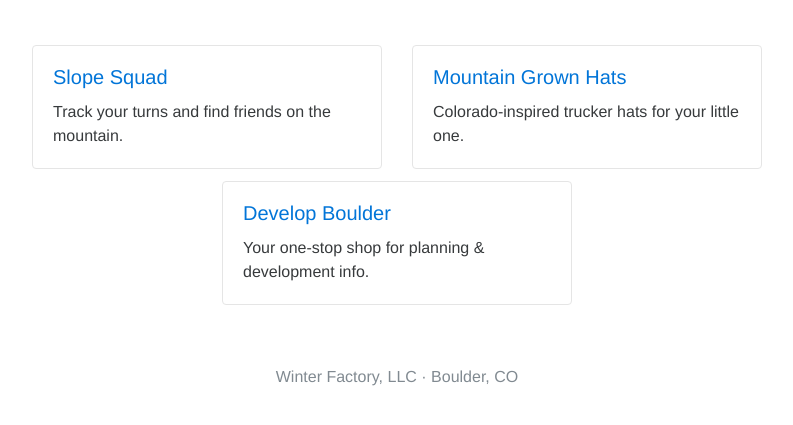
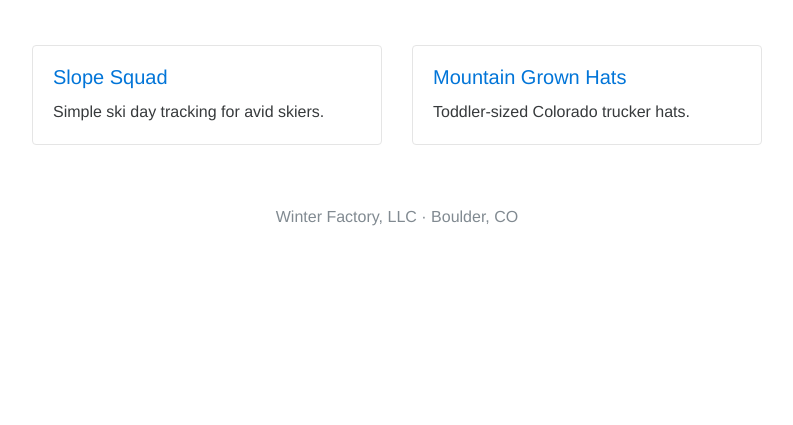
Before and after one commit to rachelv/winterfactory.com, a plain HTML site: page index.html in a window 1280 px wide. Shown: the part 175-600 px from the top of the page, without its empty margins (243-1036 px from the left). Drawn offline with Linux system fonts and the light colour scheme.

Commit message:
update WF page

```diff
--- a/index.html
+++ b/index.html
@@ -23,21 +23,13 @@
                 <div class="col-lg-offset-2 col-lg-4 col-sm-6">
                     <div class="card card-block">
                         <h4 class="card-title"><a href="http://www.slopesquad.com">Slope Squad</a></h4>
-                        <p class="card-text">Track your turns and find friends on the mountain.</p>
+                        <p class="card-text">Simple ski day tracking for avid skiers.</p>
                     </div>
                 </div>
                 <div class="col-lg-4 col-sm-6">
                     <div class="card card-block">
                         <h4 class="card-title"><a href="http://www.mountaingrownhats.com">Mountain Grown Hats</a></h4>
-                        <p class="card-text">Colorado-inspired trucker hats for your little one.</p>
-                    </div>
-                </div>
-            </div>
-            <div class="row">
-                <div class="col-lg-offset-4 col-lg-4 col-sm-6 col-sm-offset-3">
-                    <div class="card card-block">
-                        <h4 class="card-title"><a href="http://www.developboulder.com">Develop Boulder</a></h4>
-                        <p class="card-text">Your one-stop shop for planning &amp; development info.</p>
+                        <p class="card-text">Toddler-sized Colorado trucker hats.</p>
                     </div>
                 </div>
             </div>
```
